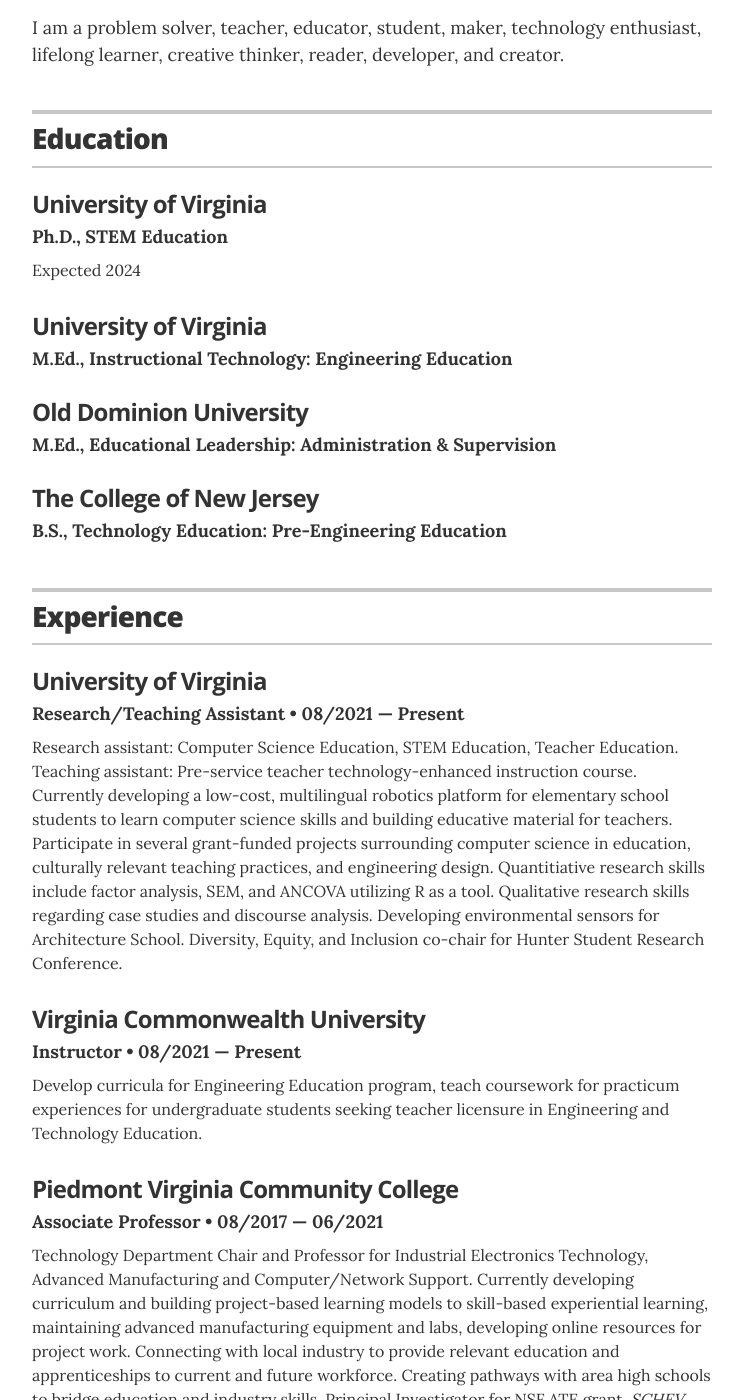
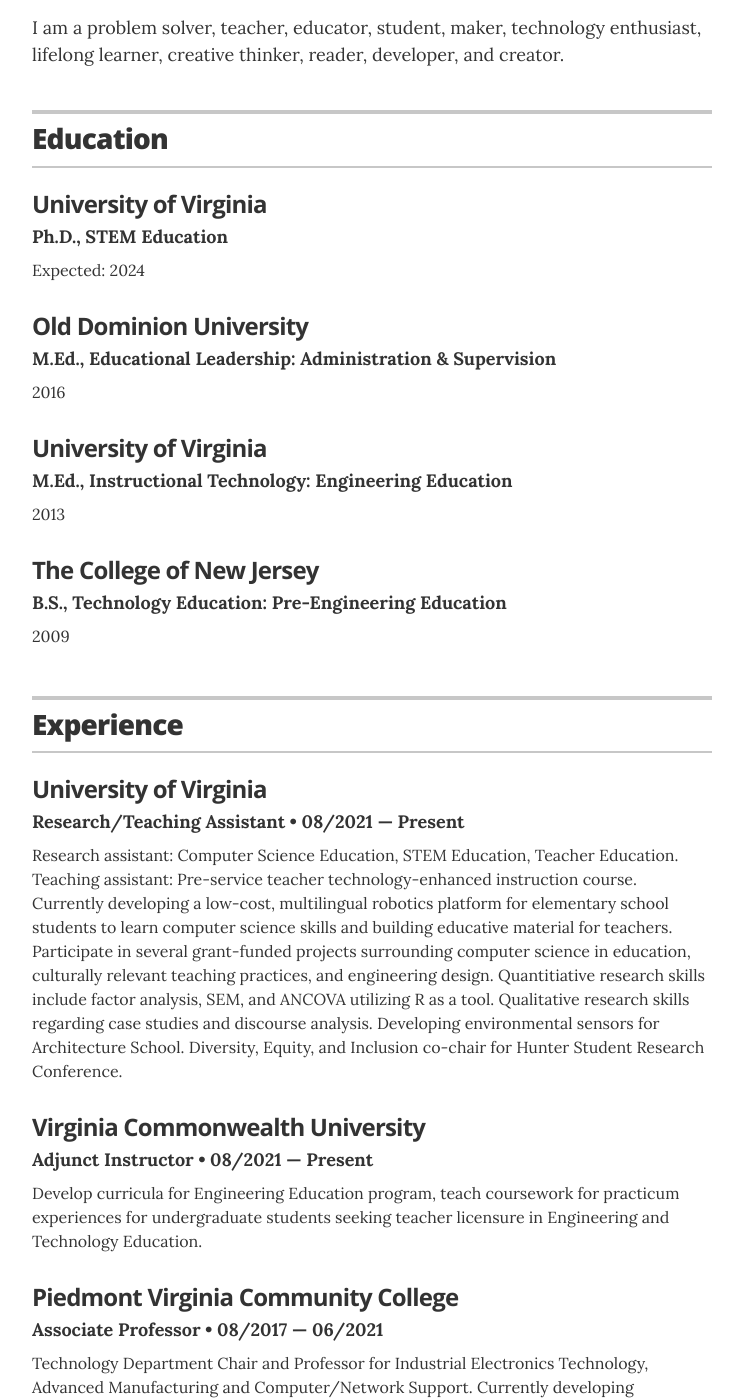
Before and after one commit to eabredder/eabredder.github.io, a Jekyll site: the page built from index.html, in a window 1280 px wide and 1400 px high, scrolled down 259 px. Shown: the whole window, without its empty margins (268-1011 px from the left). Built offline with Jekyll 4.4.1, drawn with Linux system fonts in a browser that asks for light colours; some of the changed text lies outside the part shown.

Commit message:
Update resume.html

```diff
--- a/_layouts/resume.html
+++ b/_layouts/resume.html
@@ -50,25 +50,25 @@
         <div class="resume-item" itemscope itemprop="worksFor" itemtype="http://schema.org/CollegeOrUniversity">
           <h3 class="resume-item-title" itemprop="name">University of Virginia</h3>
           <h4 class="resume-item-details" itemprop="description">Ph.D., STEM Education </h4>
-          <p class="resume-item-copy">Expected 2024</p>
+          <p class="resume-item-copy">Expected: 2024</p>
+        </div>
+
+        <div class="resume-item" itemscope itemprop="worksFor" itemtype="http://schema.org/CollegeOrUniversity">
+          <h3 class="resume-item-title" itemprop="name">Old Dominion University</h3>
+          <h4 class="resume-item-details" itemprop="description">M.Ed., Educational Leadership: Administration &amp; Supervision </h4>
+          <p class="resume-item-copy">2016</p>
         </div>
 
         <div class="resume-item" itemscope itemprop="worksFor" itemtype="http://schema.org/CollegeOrUniversity">
           <h3 class="resume-item-title" itemprop="name">University of Virginia</h3>
           <h4 class="resume-item-details" itemprop="description">M.Ed., Instructional Technology: Engineering Education </h4>
-          <!--<p class="resume-item-copy">If you had any meaningful roles at college, feel free to write about them here.</p>-->
-        </div>
-
-        <div class="resume-item" itemscope itemprop="worksFor" itemtype="http://schema.org/CollegeOrUniversity">
-          <h3 class="resume-item-title" itemprop="name">Old Dominion University</h3>
-          <h4 class="resume-item-details" itemprop="description">M.Ed., Educational Leadership: Administration &amp; Supervision </h4>
-          <!--<p class="resume-item-copy">If you had any meaningful roles at college, feel free to write about them here.</p>-->
+          <p class="resume-item-copy">2013</p>
         </div>
 
         <div class="resume-item" itemscope itemprop="worksFor" itemtype="http://schema.org/CollegeOrUniversity">
           <h3 class="resume-item-title" itemprop="name">The College of New Jersey</h3>
           <h4 class="resume-item-details" itemprop="description">B.S., Technology Education: Pre-Engineering Education </h4>
-          <!--<p class="resume-item-copy">If you had any meaningful roles at college, feel free to write about them here.</p>-->
+          <p class="resume-item-copy">2009</p>
         </div>
 
       </section>
@@ -109,7 +109,7 @@
         <!-- another resume item -->
         <div class="resume-item" itemscope itemprop="worksFor" itemtype="http://schema.org/Organization">
           <h3 class="resume-item-title" itemprop="name">Virginia Commonwealth University</h3>
-          <h4 class="resume-item-details" itemprop="description">Instructor &bull; 08/2021 &mdash; Present</h4>
+          <h4 class="resume-item-details" itemprop="description">Adjunct Instructor &bull; 08/2021 &mdash; Present</h4>
           <p class="resume-item-copy">Develop curricula for Engineering Education program, teach coursework for practicum experiences for undergraduate students seeking teacher licensure in Engineering and Technology Education.</p>
 
           </div><!-- end of resume-item -->
```
Also changed, not shown: other parts of _layouts/resume.html (+1 -1 lines).
